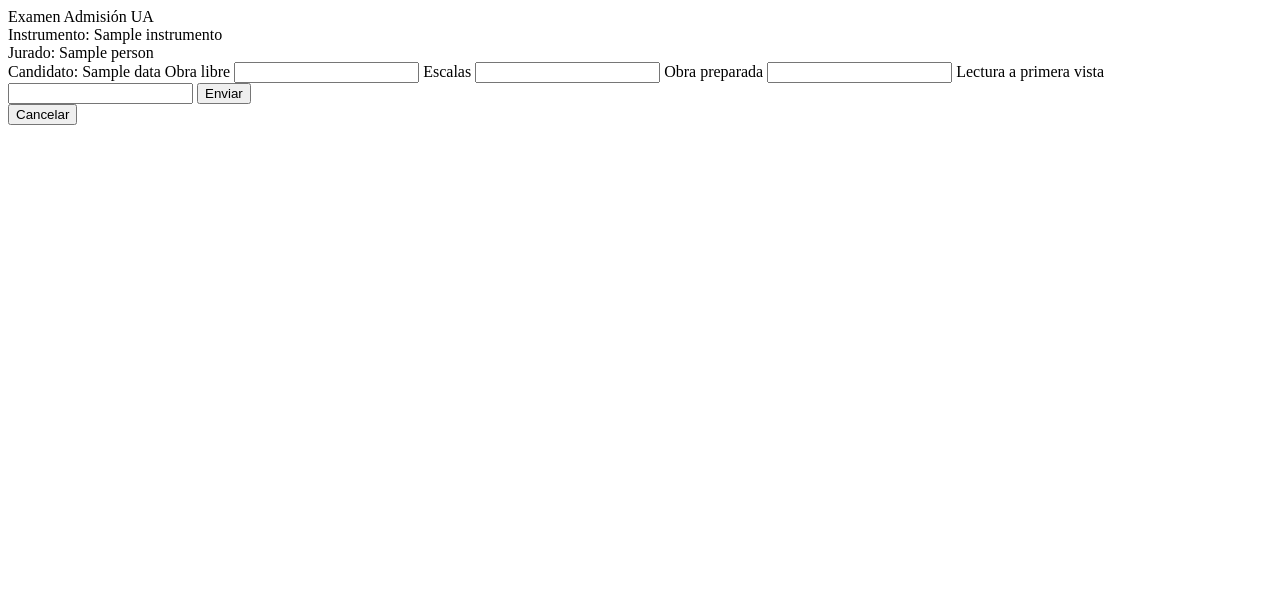
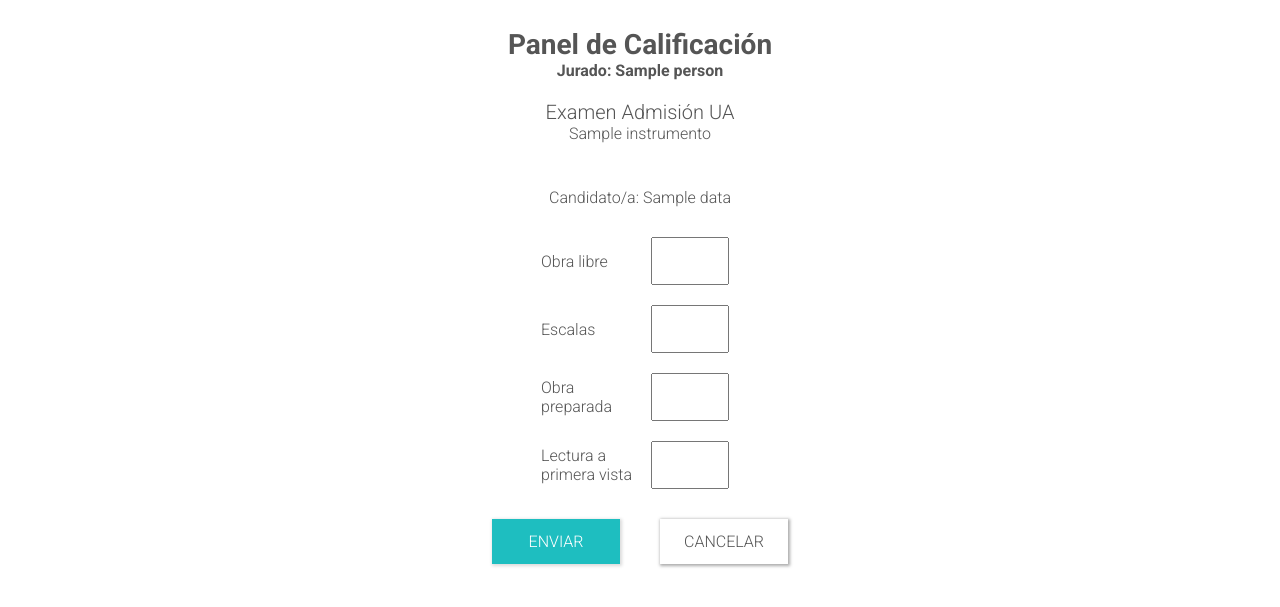
Before and after one commit to ricrudo/ExamenAdmisionApi, a Flask app: template templates/grading.html in a window 1280 px wide. Shown: the top 607 px of the page. Run offline with Flask 2, Linux system fonts and the light colour scheme; the template is opened without the code that fills it: most values are stand-ins (such as "Sample title", 1, 10 or a date in 2020).

Commit message:
templates with styles

```diff
--- a/app.py
+++ b/app.py
@@ -197,3 +197,9 @@ def jury_post(instrumento):
     if 'remove' in request.form:
         py.removeJuryAwaiting(instrumento, request.form['remove'], person['cedula'])
         return render_template('grading.html', instrumento=instrumento, data=False, person=person['nombre'], alerta=False)
+
+@app.get("/clearsession")
+def clearsession():
+    session.clear()
+    print(session)
+    return str(dir(session))
--- /dev/null
+++ b/static/style.css
@@ -0,0 +1,141 @@
+body {
+  display: flex;
+  justify-content: center;
+  color: #555;
+  font-family: 'Roboto', sans-serif;
+  font-weight: 300;
+  font-size: 16px;
+}
+
+.MainContainer {
+  width: 370px;
+  padding-top: 180px;
+}
+
+.boldText {
+  font-weight: 700;
+}
+
+.centerFlex {
+  display: flex;
+  justify-content: center;
+}
+.headBolck {
+  position: fixed;
+  background: #FFF;
+  width: 370px;
+}
+
+.monitor {
+  padding-bottom: 20px;
+}
+
+.startBtnCont {
+  display: flex;
+  flex-direction: column;
+  justify-content: center;
+  align-items: center;
+  padding-top: 150px;
+  width: 370px;
+}
+
+.noCandidate {
+  padding: 30px 20px;
+  text-align: justify;
+}
+
+.candidate {
+  width: 370px;
+  padding: 180px 20px 20px 20px;
+  display: flex;
+  flex-direction: column;
+  align-items: center;
+
+}
+
+.title {
+  font-size: 28px;
+  margin: 20px 20px 0 20px;
+}
+
+.subtitle {
+  font-size: 20px;
+}
+
+.endHeader {
+  margin-bottom: 20px;
+}
+
+.startList {
+  margin: 0 0 5px 20px;
+}
+
+.card {
+  border-top: #777777 solid 1px;
+  padding: 20px;
+}
+
+.gradeBock {
+  display: flex;
+  align-content: center;
+}
+
+.firstGradeBlock {
+  margin-top: 20px;
+}
+
+.textinput {
+  height: 42px;
+  width: 227px;
+  margin-top: 10px;
+  font-size: 26px;
+  text-align: center;
+}
+
+.gradeLabel {
+  width: 100px;
+  align-self: center;
+}
+
+.textinputGrade {
+  width: 70px !important;
+  font-size: 20px !important;
+  margin: 10px !important;
+}
+
+
+
+.pendingAlert {
+  margin-top: 20px;
+  color: red;
+}
+
+.btnsCont{
+  display: flex;
+}
+
+.btnOk {
+  background: #1ebec0;
+  border-width: 0;
+  /* padding: 10px; */
+  color: white;
+  box-shadow: 1px 1px 3px 1px #dbdbdb;
+  font-size: 16px;
+  font-family: 'Roboto', sans-serif;
+  width: 128px;
+  height: 45px;
+  margin: 20px 20px 0 20px;
+}
+
+.btnBad {
+  background: #FFF;
+  border-width: 0px;
+  /* padding: 10px; */
+  color: #555;
+  box-shadow: 1px 1px 3px 1px #aaaaaa;
+  font-size: 16px;
+  font-family: 'Roboto', sans-serif;
+  width: 128px;
+  height: 45px;
+  margin: 20px 20px 0 20px;
+}
--- a/templates/grading.html
+++ b/templates/grading.html
@@ -1,36 +1,62 @@
 <!DOCTYPE html>
 <html>
 <head>
-<title>Page Title</title>
+  <meta charset="utf-8">
+  <meta name="viewport" content="width=device-width, initial-scale=1">
+  <title>Examen Admision UA - Promusica</title>
+<link rel="preconnect" href="https://fonts.googleapis.com">
+<link rel="preconnect" href="https://fonts.gstatic.com" crossorigin>
+<link href="https://fonts.googleapis.com/css2?family=Roboto:wght@300;700&display=swap" rel="stylesheet">
+  <link rel="stylesheet" href="{{ url_for('static', filename='style.css') }}">
 </head>
 <body>
-  <div class='title'>Examen Admisión UA</div>
-  <div class='titulo'>Instrumento: {{ instrumento }}</div>
-  <div class='titulo'>Jurado: {{ person }}</div>
+  <div class='headBolck'>
+    <div class='title boldText centerFlex'>Panel de Calificaci&#243;n</div>
+    <div class='monitor boldText centerFlex'>Jurado: {{ person }}</div>
+    <div class='subtitle centerFlex'>Examen Admisión UA</div>
+    <div class='instrumento centerFlex endHeader'>{{ instrumento }}</div>
+  </div>
   {% if data %}
-    <label>Candidato: {{ data['nombre'] }}</label>
-    <input name='candidate' type='hidden' id='candidate' value='{{ data["cedula"] }}'></input>
-    <label for='libre'>Obra libre</label>
-    <input type='text'name='libre', id='libre' maxlength='3'> </input>
-    <label for='escalas'>Escalas</label>
-    <input type='text' name='escalas', id='escalas' maxlength='3'> </input>
-    <label for='preparada'>Obra preparada</label>
-    <input type='text' name='preparada', id='preparada' maxlength='3'> </input>
-    <label for='lectura'>Lectura a primera vista</label>
-    <input type='text' name='lectura', id='lectura' maxlength='3'> </input>
-    <button onclick='checkData()'>Enviar</button>
-    <form method='post'>
-      <input name='remove' type='hidden' value='{{ data["cedula"] }}'></input>
-      <button type='submit'>Cancelar</button>
-    </form>
+
+    <div class='candidate'>
+      <label>Candidato/a: {{ data['nombre'] }}</label>
+      <input name='candidate' type='hidden' id='candidate' value='{{ data["cedula"] }}'></input>
+      <div class='gradeBock firstGradeBlock'>
+	<div class='gradeLabel'>Obra libre</div>
+	<input type='text' class='textinput textinputGrade' name='libre', id='libre' maxlength='3'> </input>
+      </div>
+      <div class='gradeBock'>
+	<div class='gradeLabel'>Escalas</div>
+	<input type='text' class='textinput textinputGrade' name='escalas', id='escalas' maxlength='3'> </input>
+      </div>
+      <div class='gradeBock'>
+	<div class='gradeLabel'>Obra preparada</div>
+	<input type='text' class='textinput textinputGrade' name='preparada', id='preparada' maxlength='3'> </input>
+      </div>
+      <div class='gradeBock'>
+	<div class='gradeLabel'>Lectura a primera vista</div>
+	<input type='text' class='textinput textinputGrade' name='lectura', id='lectura' maxlength='3'> </input>
+      </div>
+      <div class='btnsCont'>
+	<button class='btnOk' onclick='checkData()'>ENVIAR</button>
+	<form method='post'>
+	  <input name='remove' type='hidden' value='{{ data["cedula"] }}'></input>
+	  <button class='btnBad' type='submit'>CANCELAR</button>
+	</form>
+      </div>
+    </div>
+
+
   {% else %}
+    <div class='startBtnCont'>
+      <form id='callCandidate' method='post'>
+	<input name='start' type='hidden'></input>
+	<button class='btnOk'type='submit'>INGRESAR</button>
+      </form>
     {% if alerta %}
-      <div>No hay un candidato activo. Es posible que el monitor aún no haya enviado al sistema la orden o que alguno de los jurados falte por calificar al candidato anterior. Por favor intente nuevamente en unos segundos.</div>
+      <div class='noCandidate'>No hay un candidato activo. Es posible que el monitor aún no haya enviado al sistema la orden o que alguno de los jurados falte por calificar al candidato anterior. Por favor intente nuevamente en unos segundos.</div>
     {% endif %}
-    <form id='callCandidate' method='post'>
-      <input name='start' type='hidden'></input>
-      <button type='submit'>Empezar</button>
-    </form>
+    </div>
   {% endif %}
 
   <script>
@@ -51,7 +77,7 @@
 		    }
 	      }
 	  else {
-		alert('Falta ingresar una o varias notas en un valor entre 0.0 y 5.0')
+		alert('Falta ingresar una o varias notas con un valor entre 0.0 y 5.0')
 	      }
 	};
 
```
Also changed, not shown: templates/login.html (+25 -9 lines), templates/monitorDashboard.html (+46 -21 lines), 1 other file.
